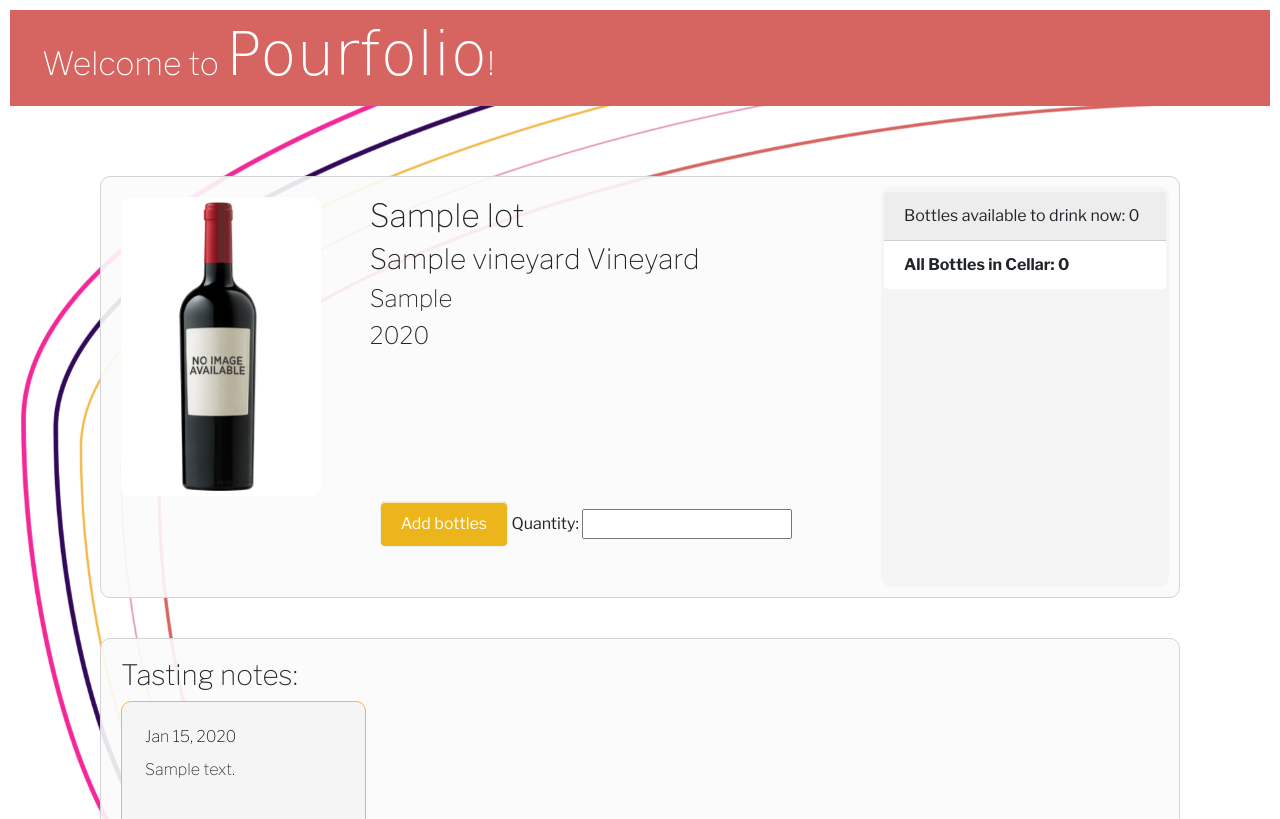
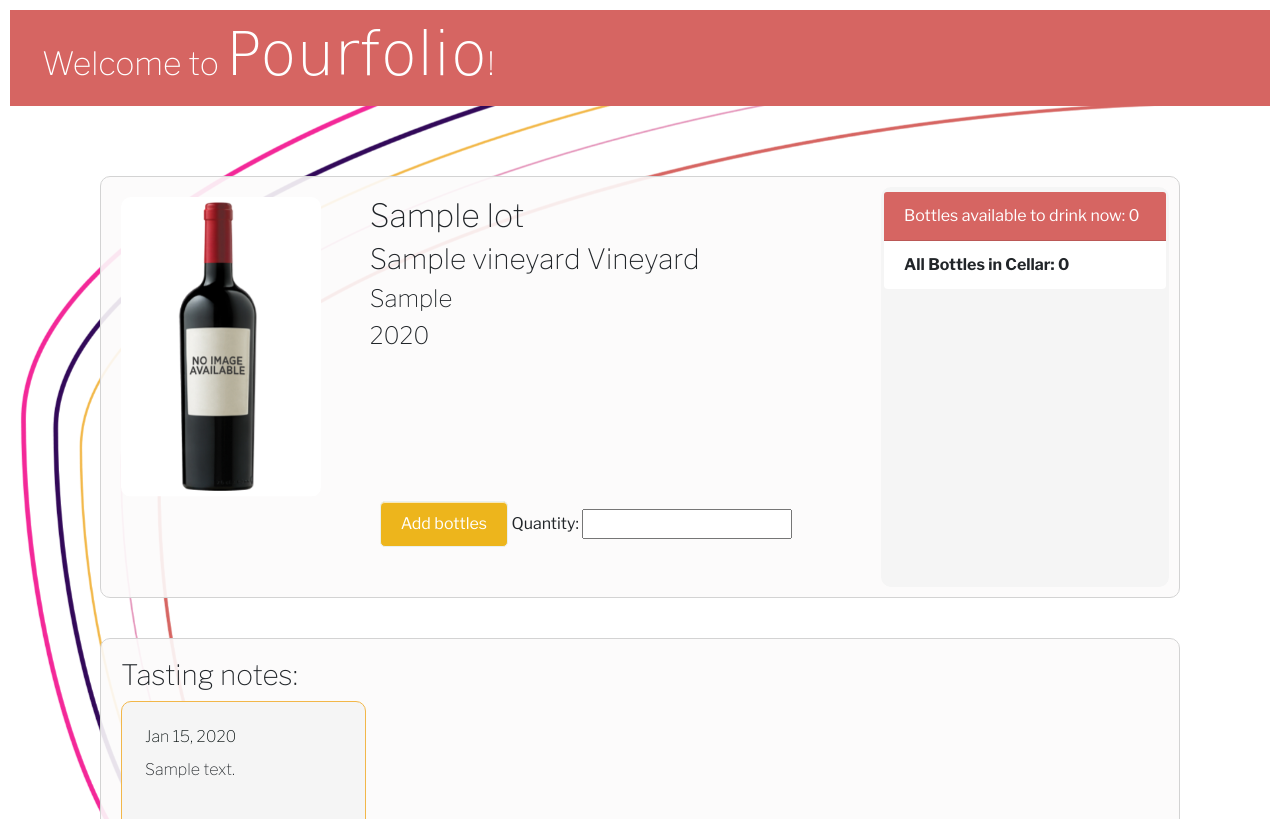
Before and after one commit to HelenHighwater1/pourfolio, a Flask app: page /lots/1 in a window 1280 px wide. Shown: the top 819 px of the page. Run offline with Flask 2, Linux system fonts and the light colour scheme; tables that the repository leaves empty hold one stand-in row (values such as "Sample post"); some libraries are stand-ins or nearby versions; some web fonts are replaced.

Commit message:
updating card header

```diff
--- a/static/css/style.css
+++ b/static/css/style.css
@@ -152,6 +152,11 @@ button:focus {
     font-size: small;
     color: rgb(10, 19, 19);
 
+}
+
+.card-header {
+    background-color: #D66562 !important;
+    color: white;
 }
 
 
```
